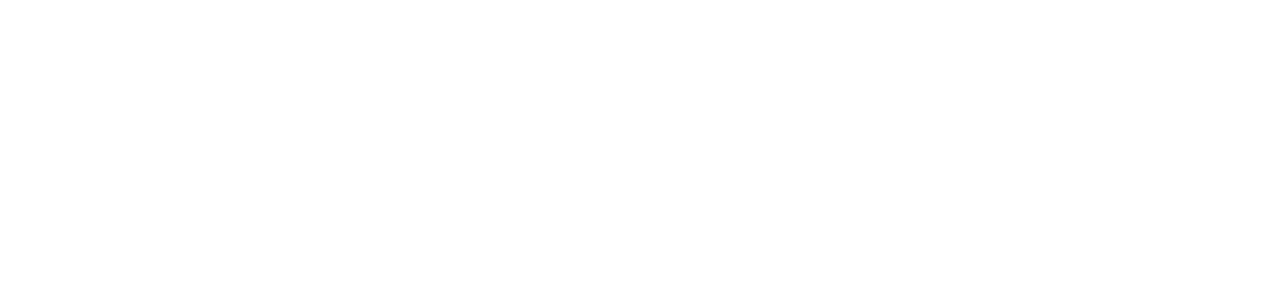
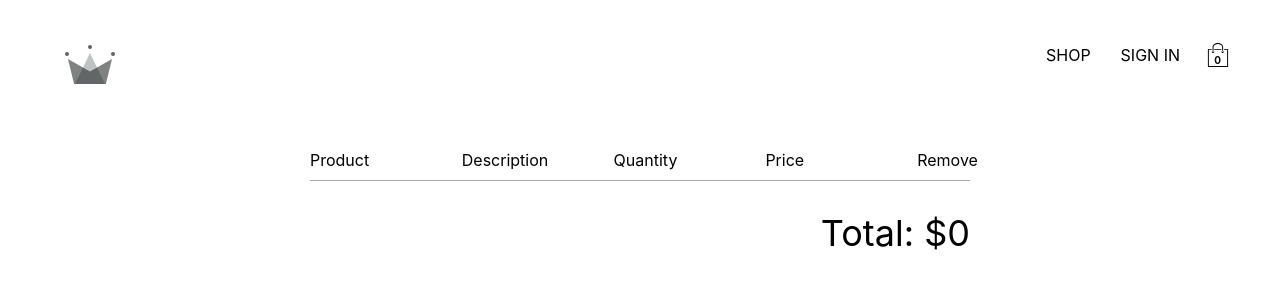
Before and after one commit to Mastermassive/clothing-store-v1, a React (Create React App) app: page /checkout in a window 1280 px wide. Before the commit this address had no page. Shown: the top 300 px of the page. Built offline with nearby package versions, Linux system fonts and the light colour scheme; the HTML template or start-up script is replaced by a standard one.

Commit message:
checkout page complete functionality

```diff
--- a/src/App.js
+++ b/src/App.js
@@ -3,6 +3,7 @@
 import Navigation from "./routs/navigation/navigation.component";
 import Authentication from "./routs/authentication/authentication.component";
 import Shop from "./components/shop/shop.component";
+import Checkout from "./routs/checkout/checkout.component";
 
 const App = () => {
   return (
@@ -11,6 +12,7 @@
         <Route index element={<Home />} />
         <Route path="shop" element={<Shop />} />
         <Route path="auth" element={<Authentication />} />
+        <Route path="checkout" element={<Checkout />} />
       </Route>
     </Routes>
   );
--- a/src/components/cart-dropdown/cart-dropdown.component.jsx
+++ b/src/components/cart-dropdown/cart-dropdown.component.jsx
@@ -1,4 +1,6 @@
 import "./cart-dropdown.styles.scss";
+
+import { useNavigate } from "react-router-dom";
 
 import { useContext } from "react";
 import { CartContext } from "../../contexts/cart.context";
@@ -8,6 +10,12 @@
 
 const CartDropdown = () => {
     const {cartItems} = useContext(CartContext);
+    const navigate = useNavigate();
+
+    const goToCheckoutHandler = () => {
+        navigate('/checkout');
+    }
+
     return(
         <div className="cart-dropdown-container">
             <div className="cart-items" >
@@ -15,7 +23,7 @@
                     return <CartItem key={item.id} item={item} />
                 })}
             </div>
-            <Button>GO TO CHECKOUT</Button>
+                <Button onClick={goToCheckoutHandler}>GO TO CHECKOUT</Button>
         </div>
     )
 }
--- /dev/null
+++ b/src/components/checkout-item/checkout-item.component.jsx
@@ -0,0 +1,35 @@
+import "./checkout-item.styles.scss";
+
+import { useContext } from "react";
+import { CartContext } from "../../contexts/cart.context";
+
+const CheckoutItem = ({item}) => {
+    const {name, quantity, imageUrl, price} = item
+    const {addItemToCart, removeItemFromCart, clearItemFromCart} = useContext(CartContext);
+    const addItemHandler = () => addItemToCart(item);
+    const removeItemHandler = () => removeItemFromCart(item);
+    const clearItemHandler = () => clearItemFromCart(item,);
+
+    return(
+
+        <div className="checkout-item-container">
+            <div className="image-container">
+                <img src={imageUrl} alt={name} />
+            </div>
+            <span className="name">{name}</span>
+            <span className="quantity">
+                <div className="arrow" onClick={removeItemHandler}>
+                    &#10094;
+                </div>
+                <span className="value">{quantity}</span>
+                <div className="arrow" onClick={addItemHandler}>
+                    &#10095;
+                </div>
+            </span>
+            <span className="price">${price}</span>
+            <div className="remove-button" onClick={clearItemHandler}>&#10005;</div>
+        </div>
+    )
+}
+
+export default CheckoutItem;
--- /dev/null
+++ b/src/components/checkout-item/checkout-item.styles.scss
@@ -0,0 +1,33 @@
+.checkout-item-container {
+    width: 100%;
+    display: flex;
+    min-height: 100px;
+    border-bottom: 1px solid darkgrey;
+    padding: 15px 0;
+    font-size: 20px;
+    align-items: center;
+    .image-container {
+        width: 23%;
+        padding-right: 15px;
+        img {
+            width: 100%;
+            height: 100%;
+        }
+    }
+    .name, .quantity, .price {
+        width: 23%;
+    }
+    .quantity {
+        display: flex;
+        .arrow {
+            cursor: pointer;
+        }
+        .value {
+            margin: 0 10px;
+        }
+    }
+    .remove-button {
+        padding-left: 12px;
+        cursor: pointer;
+    }
+}
--- a/src/contexts/cart.context.jsx
+++ b/src/contexts/cart.context.jsx
@@ -1,7 +1,9 @@
 import { createContext, useState, useEffect } from "react";
 
 const addCartItem = (cartItems, productToAdd) => {
-    const existingCartItem = cartItems.find((item) => item.id === productToAdd.id);
+    const existingCartItem = cartItems.find(
+        (item) => item.id === productToAdd.id
+    );
 
     if(existingCartItem) {
         return cartItems.map((item) =>
@@ -15,28 +17,73 @@
     return [...cartItems, {...productToAdd, quantity: 1}];
 }
 
+const removeCartItem = ( cartItems, cartItemToRemove) => {
+
+    const existingCartItem = cartItems.find(
+        (item) => item.id === cartItemToRemove.id
+    );
+
+    if(existingCartItem.quantity === 1 ) {
+        return cartItems.filter((item) => item.id !== existingCartItem.id)
+    }
+    return cartItems.map((item) =>
+        (item.id === existingCartItem.id)
+        ? {...item, quantity: item.quantity-1}
+        : item
+    )
+}
+
+const clearCartItem = (cartItems, cartItemToClear) => {
+    return cartItems.filter((item) => item.id !== cartItemToClear.id)
+}
+
 export const CartContext = createContext({
     isCartOpen: false,
     setIsCartOpen: () => {},
     cartItems: [],
     addItemToCart: () => {},
+    removeItemFromCart: () => {},
+    clearItemFromCart: () => {},
     cartItemsCount: 0,
+    cartItemsTotal: 0,
 })
 
 export const CartProvider = ({children}) => {
     const [isCartOpen, setIsCartOpen] = useState(false);
     const [cartItems, setCartItems] = useState([]);
     const [cartItemsCount, setCartItemsCount] = useState(0);
+    const [cartItemsTotal, setCartItemsTotal] = useState(0);
 
     useEffect(() => {
         // eslint-disable-next-line
-        const newCartCount = cartItems.reduce((total, cartItem) => total + cartItem. quantity, 0);
+        const newCartCount = cartItems.reduce((total, cartItem) => total + cartItem.quantity, 0);
         setCartItemsCount(newCartCount);
     },[cartItems])
 
+    useEffect(() => {
+        // eslint-disable-next-line
+        const newCartTotal = cartItems.reduce((total, cartItem) => total + (cartItem.quantity * cartItem.price), 0);
+        setCartItemsTotal(newCartTotal);
+    },[cartItems])
+
     const addItemToCart = (productToAdd) => {
-        setCartItems(addCartItem(cartItems, productToAdd, setCartItemsCount, cartItemsCount))
+        setCartItems(addCartItem(cartItems, productToAdd));
     }
-    const value = {isCartOpen, setIsCartOpen, cartItems, addItemToCart, cartItemsCount, setCartItemsCount};
+    const removeItemFromCart = (cartItemToRemove) => {
+        setCartItems(removeCartItem(cartItems, cartItemToRemove));
+    }
+    const clearItemFromCart = (cartItemToClear) => {
+        setCartItems(clearCartItem(cartItems, cartItemToClear));
+    }
+    const value = {
+        isCartOpen,
+        setIsCartOpen,
+        cartItems,
+        addItemToCart,
+        cartItemsCount,
+        cartItemsTotal,
+        removeItemFromCart,
+        clearItemFromCart,
+    };
     return <CartContext.Provider value={value} >{children}</CartContext.Provider>
 }
--- /dev/null
+++ b/src/routs/checkout/checkout.component.jsx
@@ -0,0 +1,39 @@
+import "./checkout.styles.scss";
+
+import { useContext } from "react";
+import { CartContext } from "../../contexts/cart.context";
+
+import CheckoutItem from "../../components/checkout-item/checkout-item.component";
+
+
+
+const Checkout = () => {
+    const {cartItems, cartItemsTotal} = useContext(CartContext);
+    return(
+        <div className="checkout-container">
+            <div className="checkout-header">
+                <div className="header-block">
+                    <span>Product</span>
+                </div>
+                <div className="header-block">
+                    <span>Description</span>
+                </div>
+                <div className="header-block">
+                    <span>Quantity</span>
+                </div>
+                <div className="header-block">
+                    <span>Price</span>
+                </div>
+                <div className="header-block">
+                    <span>Remove</span>
+                </div>
+            </div>
+                {cartItems.map(item =>
+                    <CheckoutItem key={item.id} item={item} />
+                )}
+            <span className="total">Total: ${cartItemsTotal}</span>
+        </div>
+    )
+}
+
+export default Checkout;
--- /dev/null
+++ b/src/routs/checkout/checkout.styles.scss
@@ -0,0 +1,27 @@
+.checkout-container {
+     width: 55%;
+     min-height: 90vh;
+     display: flex;
+     flex-direction: column;
+     align-items: center;
+     margin: 50px auto 0;
+     .checkout-header {
+        width: 100%;
+        padding: 10px 0;
+        display: flex;
+        justify-content: space-between;
+        border-bottom: 1px solid darkgrey;
+        .header-block {
+            text-transform: capitalize;
+            width: 23%;
+            &:last-child {
+                width: 8%;
+            }
+        }
+    }
+    .total {
+        margin-top: 30px;
+        margin-left: auto;
+        font-size: 36px;
+    }
+}
```
